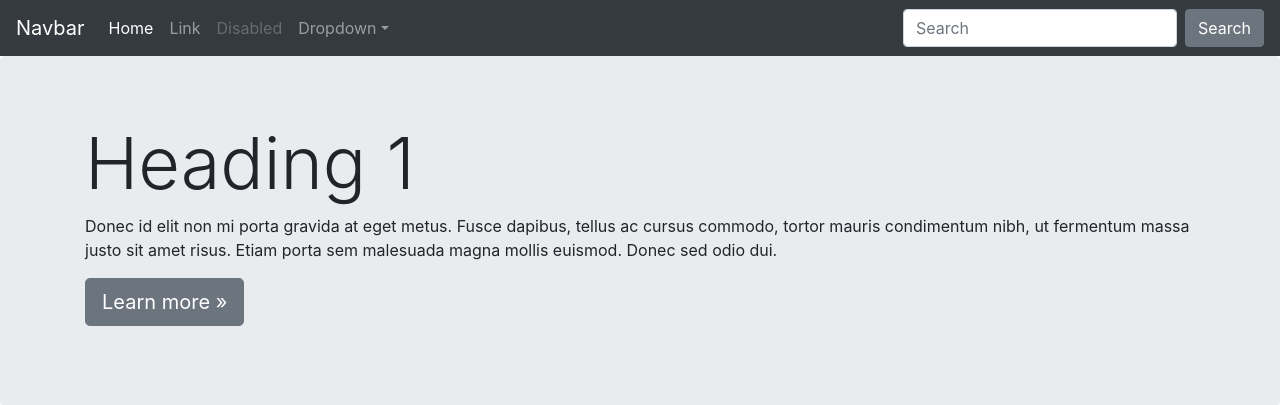
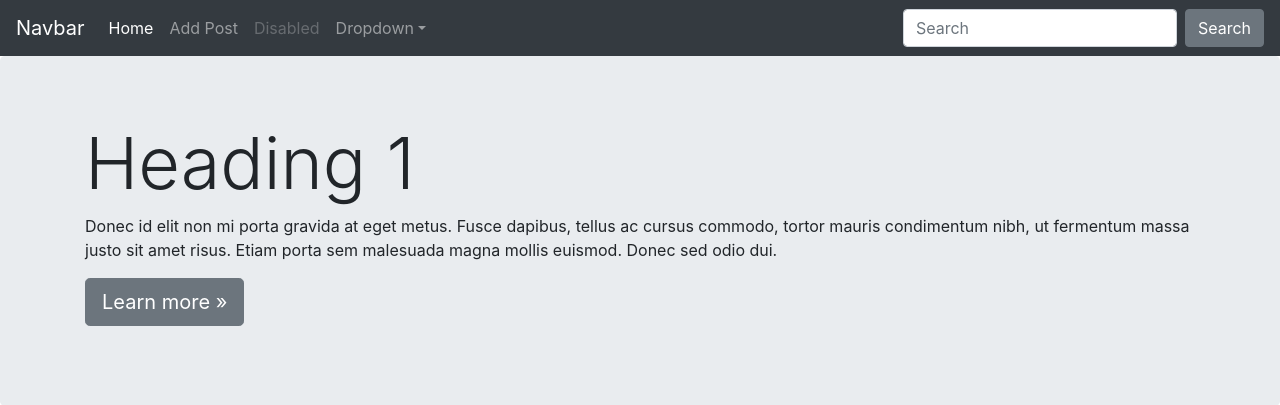
Before and after one commit to achi777/fw, a PHP site: page / in a window 1280 px wide. Shown: the top 405 px of the page. Run offline with PHP 8.4, Linux system fonts and the light colour scheme; data comes from the database, SQL or seed files in the repository.

Commit message:
second upload

```diff
--- a/Views/header.php
+++ b/Views/header.php
@@ -7,10 +7,10 @@
     <div class="collapse navbar-collapse" id="navbarsExampleDefault">
         <ul class="navbar-nav mr-auto">
             <li class="nav-item active">
-                <a class="nav-link" href="#">Home <span class="sr-only">(current)</span></a>
+                <a class="nav-link" href="{{baseurl}}">Home <span class="sr-only">(current)</span></a>
             </li>
             <li class="nav-item">
-                <a class="nav-link" href="#">Link</a>
+                <a class="nav-link" href="{{baseurl}}/insert">Add Post</a>
             </li>
             <li class="nav-item">
                 <a class="nav-link disabled" href="#">Disabled</a>
```
